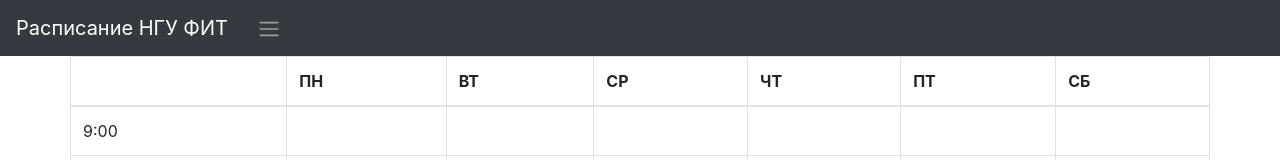
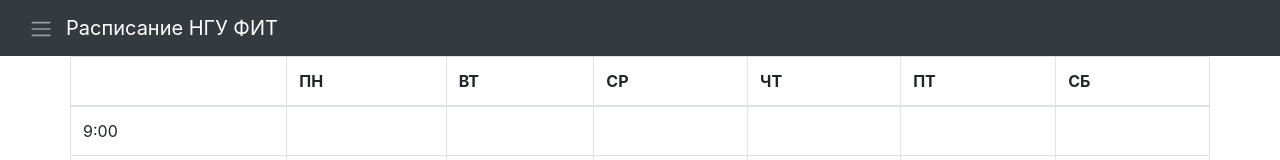
Before and after one commit to DreamTeamNsu/YourScheduleFrontend, a React (Create React App) app: page / in a window 1280 px wide. Shown: the top 160 px of the page. Built offline with nearby package versions, Linux system fonts and the light colour scheme.

Commit message:
small fixes

```diff
--- a/src/components/HeaderComponent.jsx
+++ b/src/components/HeaderComponent.jsx
@@ -23,7 +23,6 @@ class HeaderComponent extends Component {
     render() {
         return (
             <nav className = "navbar navbar-expand-md navbar-dark bg-dark">
-                <div className = "navbar-brand">Расписание НГУ ФИТ</div>
                 <div class="btn-group">
                   <button className="btn btn-black" type="button" id="dropdownMenu2" data-toggle="dropdown" aria-haspopup="true" aria-expanded="false">
                     <span className="navbar-toggler-icon"></span>
@@ -40,6 +39,7 @@ class HeaderComponent extends Component {
                     </form>
                   </div>
                 </div>
+                <div className = "navbar-brand">Расписание НГУ ФИТ</div>
             </nav>
 
 
```
